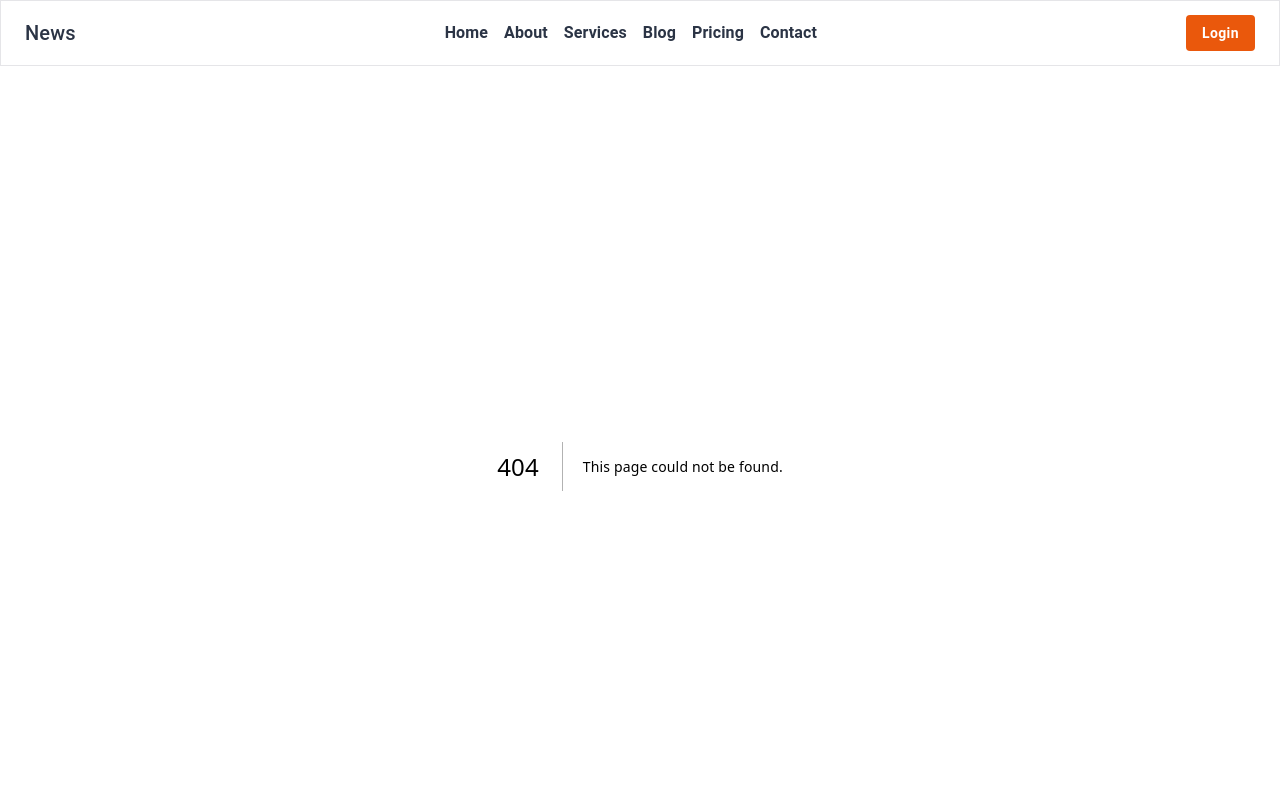
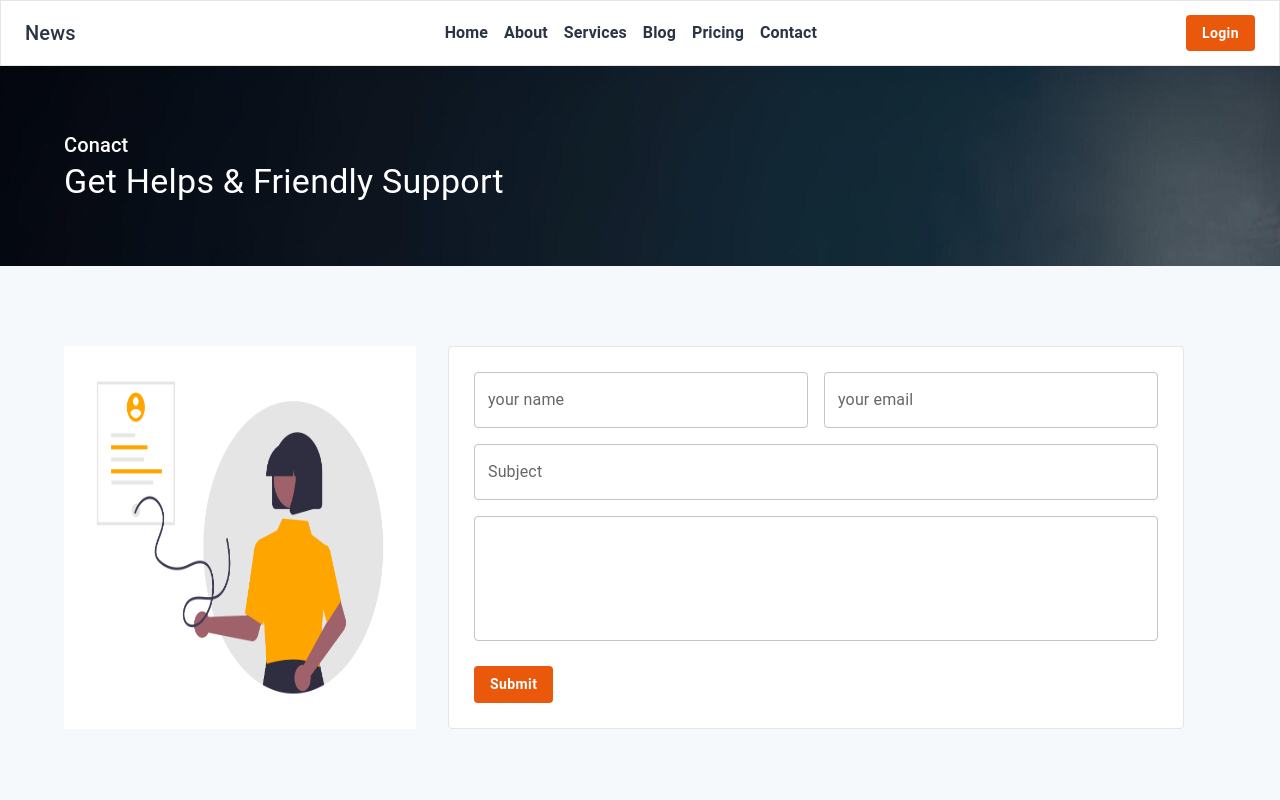
Before and after one commit to rakibul-dev/sweet_homes, a Next.js app: page /contact in a window 1280 px wide. Before the commit this address had no page. Shown: the top 800 px of the page. Built offline with nearby package versions, Linux system fonts and the light colour scheme.

Commit message:
chore: contact page added

```diff
--- /dev/null
+++ b/src/app/contact/page.js
@@ -0,0 +1,101 @@
+import {
+  Box,
+  Grid,
+  Stack,
+  Paper,
+  Typography,
+  Button,
+  Container,
+  TextField,
+} from "@mui/material";
+
+const page = () => {
+  return (
+    <Stack gap={10}>
+      <Box sx={{ height: "200px", width: "100%" }}>
+        <Box
+          sx={{
+            width: "100%",
+            height: "200px",
+            backgroundImage: "url(/images/homepage_banner_bg.jpg)",
+            position: "absolute",
+          }}
+        >
+          <Box
+            sx={{
+              height: "100%",
+              position: "relative",
+              display: "flex",
+              justifyContent: "center",
+              alignItems: "center",
+            }}
+          >
+            <Container>
+              <Typography variant="h6" color="white">
+                Conact
+              </Typography>
+              <Typography variant="h4" color="white">
+                Get Helps & Friendly Support
+              </Typography>
+            </Container>
+          </Box>
+        </Box>
+      </Box>
+      <Container>
+        <Grid container spacing={4} width="100%">
+          <Grid item md={4}>
+            <img
+              src="/images/contact.png"
+              style={{ height: "100%", width: "100%" }}
+            />
+          </Grid>
+          <Grid item md={8}>
+            <Box>
+              <Paper>
+                <Box padding="25px">
+                  <Grid
+                    container
+                    spacing={2}
+                    justifyContent="space-between"
+                    alignItems="center"
+                  >
+                    <Grid item xs={12} md={6}>
+                      <TextField
+                        variant="outlined"
+                        label="your name"
+                        fullWidth
+                      />
+                    </Grid>
+                    <Grid item xs={12} md={6}>
+                      <TextField
+                        variant="outlined"
+                        label="your email"
+                        fullWidth
+                      />
+                    </Grid>
+                    <Grid item xs={12} md={12}>
+                      <TextField variant="outlined" label="Subject" fullWidth />
+                    </Grid>
+                    <Grid item xs={12} md={12}>
+                      <TextField
+                        variant="outlined"
+                        multiline
+                        rows={4}
+                        fullWidth
+                      />
+                    </Grid>
+                  </Grid>
+                  <Button sx={{ marginTop: "25px" }} variant="contained">
+                    Submit
+                  </Button>
+                </Box>
+              </Paper>
+            </Box>
+          </Grid>
+        </Grid>
+      </Container>
+    </Stack>
+  );
+};
+
+export default page;
```
